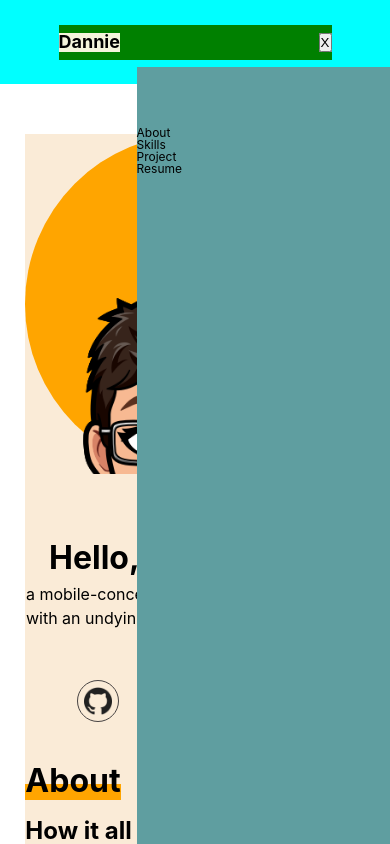
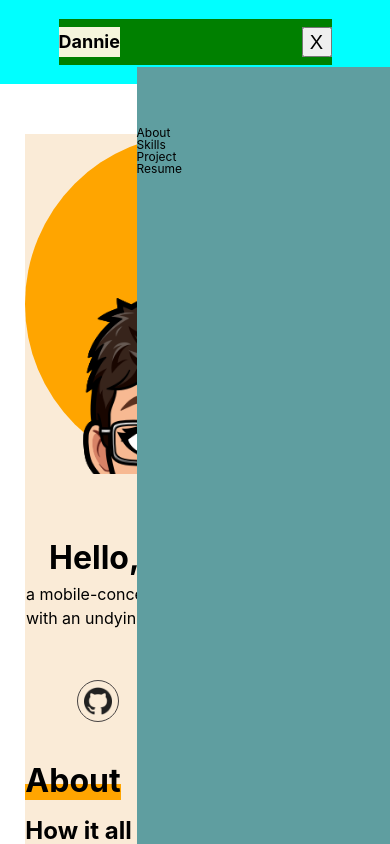
Before and after one commit to okorieonyedikachi/Portfolio-website-, a React (Vite) app: page / in a window 390 px wide. Both pictures are taken after a click on the button 319 px from the left and 42 px from the top of the page. Shown: the top 844 px of the page. Built offline with nearby package versions, Linux system fonts and the light colour scheme.

Commit message:
overflow clean up

```diff
--- a/src/App.css
+++ b/src/App.css
@@ -1,6 +1,7 @@
 * {
   padding: 0;
   margin: 0;
+
 }
 
 .app {
@@ -9,4 +10,10 @@
   height: 100vh;
   font-family: 'Inter', sans-serif;
   line-height: 1;
+  overflow-x: hidden !important;
 }
+
+
+body{
+
+}
--- a/src/Components/Header/headerStyle.css
+++ b/src/Components/Header/headerStyle.css
@@ -21,12 +21,7 @@
 
 }
 
-.header-wrapper {
-    width: 100vw;
-    /* height: 100vh; */
-    top: 0;
-    position: sticky;
-}
+
 
 .header-container {
     /* background-color: rgba(255, 255, 255, 0.86); */
@@ -94,16 +89,23 @@ header {
     }
 }
 
-.modal {
+/* .modal {
     width: 100%;
     height: 100vh;
     background-color: blueviolet;
-}
-.active {
-    display: none;
+} */
+button {
+    width: 30px;
+    height: 30px;
+    display: flex;
+    justify-content: center;
+    align-items: center;
 }
 
-
+button p {
+    font-size: 20px;
+    font-weight: 300;
+}
 
 
 
```
